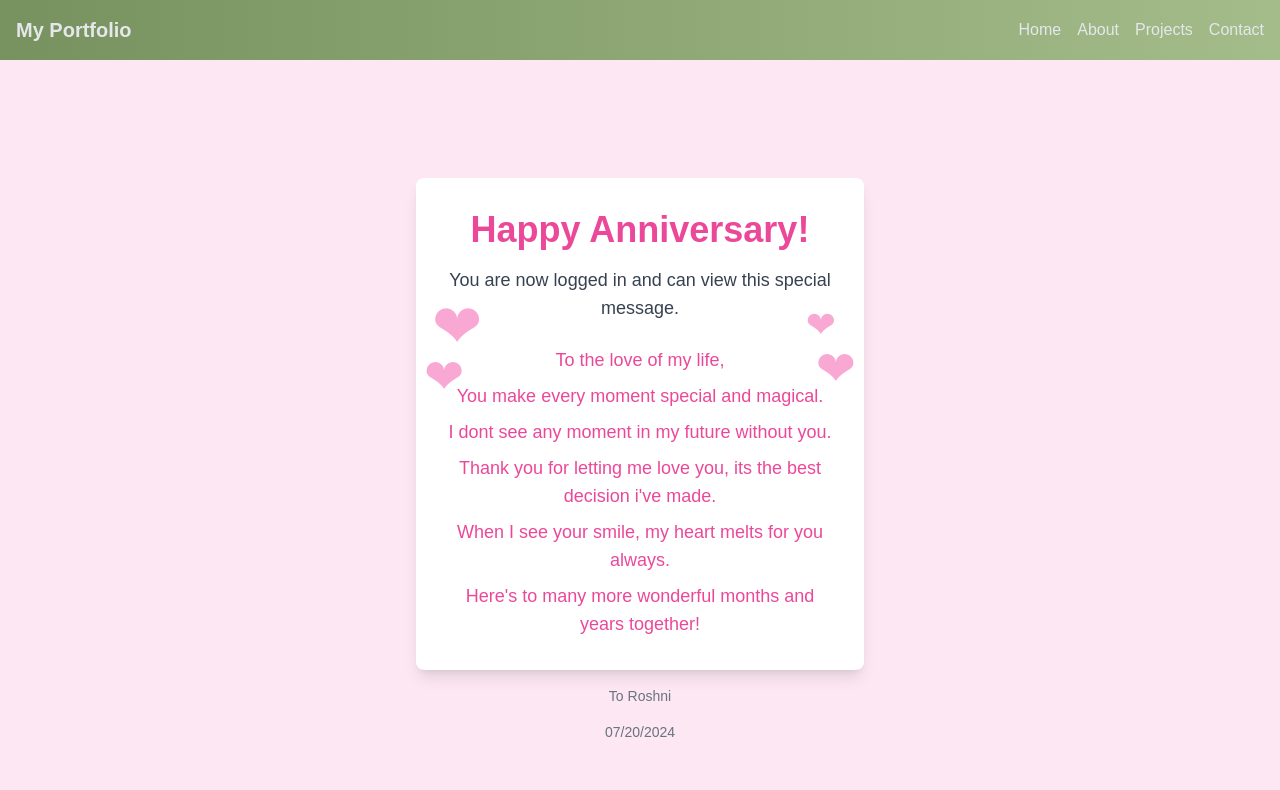
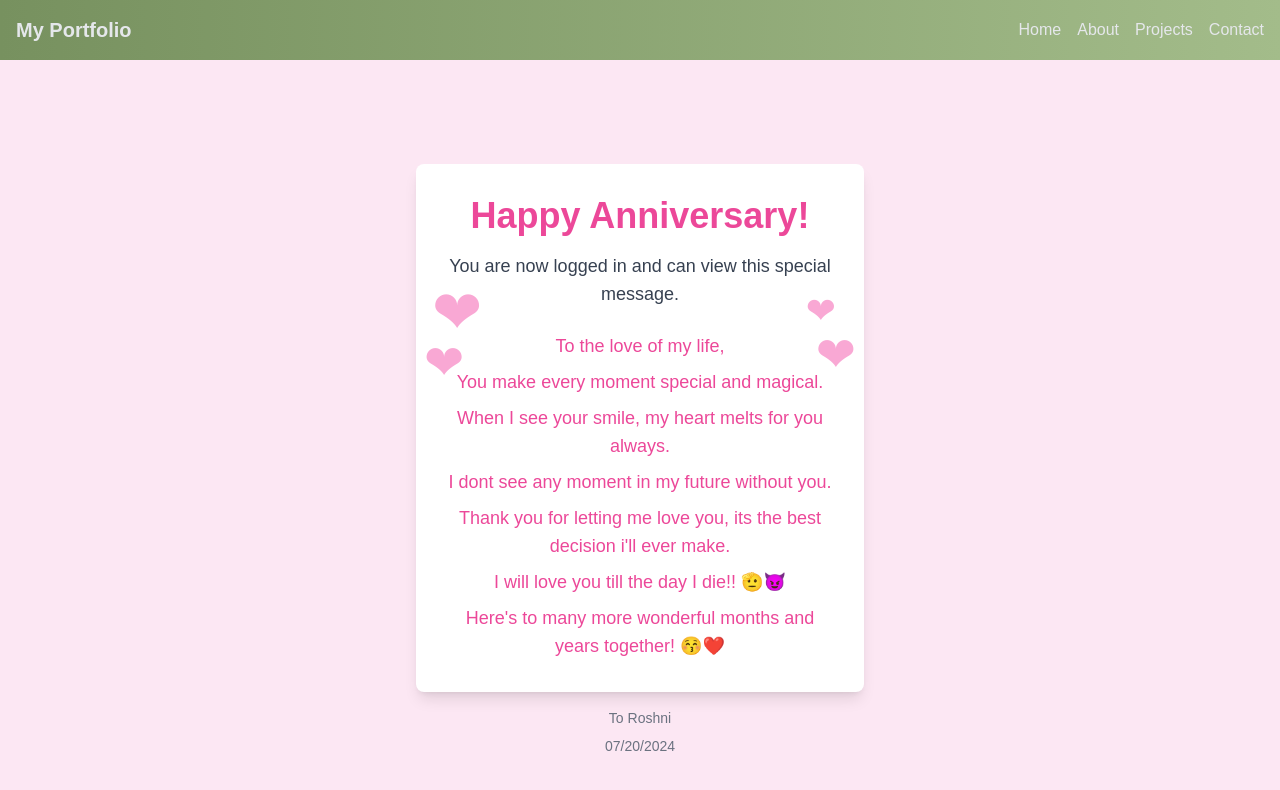
Before and after one commit to mprojr/reactjs-tailwind-portfolio, a React (Vite) app: page /hidden in a window 1280 px wide. Shown: the top 790 px of the page. Built offline with nearby package versions, Linux system fonts and the light colour scheme; sample sign-in values are in the browser's storage; a web font is replaced by a local one.

Commit message:
Update Hidden.jsx
Minor Adjustments.

```diff
--- a/src/pages/Hidden.jsx
+++ b/src/pages/Hidden.jsx
@@ -35,17 +35,17 @@ function Hidden() {
           <div className="text-pink-500 text-lg mt-4 transition-transform transform hover:scale-110 duration-1000">
             <p>To the love of my life,</p>
             <p className="mt-2">You make every moment special and magical. </p>
+            <p className='mt-2'>When I see your smile, my heart melts for you always.</p>
             <p className='mt-2'>I dont see any moment in my future without you. </p>
-            <p className='mt-2'>Thank you for letting me love you, its the best decision i've made. </p>
-
-            <p className='mt-2'>When I see your smile, my heart melts for you always.</p>
-            <p className="mt-2">Here's to many more wonderful months and years together!</p>
+            <p className='mt-2'>Thank you for letting me love you, its the best decision i'll ever make. </p>
+            <p className='mt-2'>I will love you till the day I die!! 🫡😈 </p>
+            <p className="mt-2">Here's to many more wonderful months and years together! 😚❤️</p>
           </div>
         </div>
         <div className="text-center text-gray-500 text-sm mt-4">
           To Roshni
         </div>
-        <div className="text-center text-gray-500 text-sm mt-4">
+        <div className="text-center text-gray-500 text-sm mt-2">
           07/20/2024
         </div>
       </div>
```
